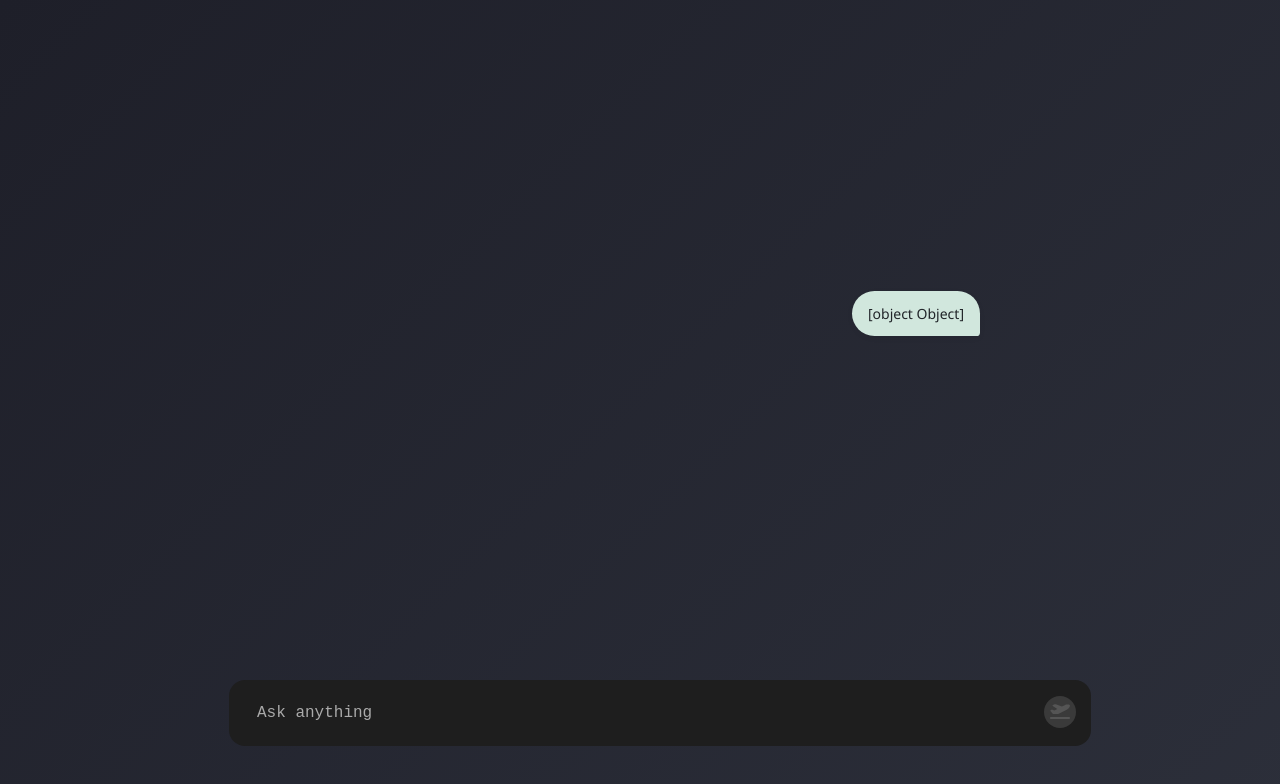
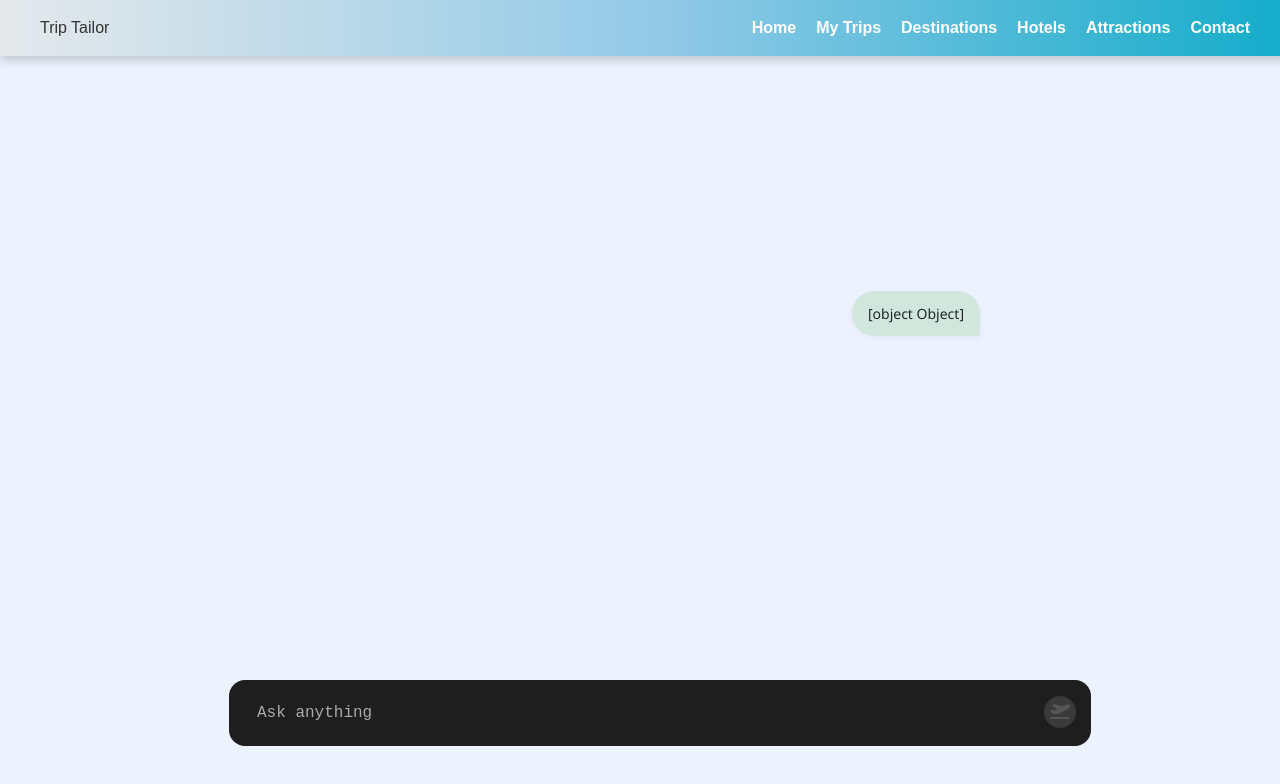
Before and after one commit to NetanelAlis/TripTailor, a React (Vite) app in the folder front/: page /chat in a window 1280 px wide. Shown: the top 784 px of the page. Built offline with nearby package versions, Linux system fonts and the light colour scheme.

Commit message:
Implement RootLayout component and update routing
 modify styles for chat and new chat page

```diff
--- a/front/src/App.jsx
+++ b/front/src/App.jsx
@@ -1,16 +1,23 @@
 import { createBrowserRouter, RouterProvider } from 'react-router-dom';
 import HomePage from './pages/HomePage/HomePage';
 import NewChat from './pages/new-chat/NewChat';
+import RootLayout from './pages/root-layout/RootLayout';
 import Chat from './pages/chat/Chat';
 
 const router = createBrowserRouter([
-    { path: '/', element: <HomePage /> },
-    { path: '/new-chat', element: <NewChat /> },
-    { path: '/chat', element: <Chat /> },
+  {
+    path: '/',
+    element: <RootLayout />,
+    children: [
+      { index: true, element: <HomePage /> },
+      { path: '/new-chat', element: <NewChat /> },
+      { path: '/chat', element: <Chat /> },
+    ],
+  },
 ]);
 
 function App() {
-    return <RouterProvider router={router} />;
+  return <RouterProvider router={router} />;
 }
 
 export default App;
--- a/front/src/pages/chat/chat.css
+++ b/front/src/pages/chat/chat.css
@@ -1,6 +1,6 @@
 .chat-container-chat-page {
   min-height: 100vh;
-  background: linear-gradient(135deg, #1e1f29, #2c2f3a);
+  background-color: #edf2ff;
   display: flex;
   flex-direction: column;
   justify-content: center;
--- a/front/src/pages/new-chat/NewChat.jsx
+++ b/front/src/pages/new-chat/NewChat.jsx
@@ -3,12 +3,14 @@ import './newChat.css';
 
 function NewChat() {
   return (
-    <div className="chat-container">
-      <div className="chat-content">
-        <h1 className="chat-title">Let's plan your next vacation</h1>
-        <ChatTextBox />
+    <>
+      <div className="chat-container">
+        <div className="chat-content">
+          <h1 className="chat-title">Let's plan your next vacation</h1>
+          <ChatTextBox />
+        </div>
       </div>
-    </div>
+    </>
   );
 }
 
--- a/front/src/pages/new-chat/newChat.css
+++ b/front/src/pages/new-chat/newChat.css
@@ -7,8 +7,8 @@ body {
 
 .chat-container {
   min-height: 100vh;
-  background-color: #000000;
-  color: white;
+  background-color: #edf2ff;
+  color: black;
   display: flex;
   justify-content: center;
   align-items: center;
--- /dev/null
+++ b/front/src/pages/root-layout/RootLayout.jsx
@@ -0,0 +1,48 @@
+import styles from './RootLayout.module.css';
+import { Link, Outlet } from 'react-router-dom';
+
+export default function RootLayout() {
+  return (
+    <>
+      <nav className={styles['navbar']}>
+        <div className={styles['logo']}>
+          <span>Trip Tailor</span>
+        </div>
+
+        <ul className={styles['nav-links']}>
+          <li>
+            <Link to="/" className={styles['nav-link']}>
+              Home
+            </Link>
+          </li>
+          <li>
+            <a href="#" className={styles['nav-link']}>
+              My Trips
+            </a>
+          </li>
+          <li>
+            <a href="#" className={styles['nav-link']}>
+              Destinations
+            </a>
+          </li>
+          <li>
+            <a href="#" className={styles['nav-link']}>
+              Hotels
+            </a>
+          </li>
+          <li>
+            <a href="#" className={styles['nav-link']}>
+              Attractions
+            </a>
+          </li>
+          <li>
+            <a href="#" className={styles['nav-link']}>
+              Contact
+            </a>
+          </li>
+        </ul>
+      </nav>
+      <Outlet />
+    </>
+  );
+}
--- /dev/null
+++ b/front/src/pages/root-layout/rootLayout.module.css
@@ -0,0 +1,49 @@
+.navbar {
+  position: fixed;
+  top: 0;
+  left: 0;
+  width: 100%;
+  background: linear-gradient(to right, #e5e9eb, #90c9e7, #09aac7);
+  padding: 15px 30px;
+  display: flex;
+  justify-content: space-between;
+  align-items: center;
+  box-shadow: 0px 4px 10px rgba(0, 0, 0, 0.2);
+  z-index: 1000;
+}
+
+.navbar img {
+  width: 35px;
+  height: auto;
+  margin-right: 10px;
+}
+
+.navbar .logo span {
+  margin-left: 10px;
+}
+
+.nav-links {
+  list-style: none;
+  display: flex;
+  gap: 20px;
+  margin: 0;
+  padding: 0;
+}
+
+.nav-links li {
+  display: inline;
+}
+
+.nav-links a {
+  text-decoration: none;
+  color: white;
+  font-weight: bold;
+  transition: color 0.3s;
+  position: relative;
+
+  left: -60px;
+}
+
+.nav-links a:hover {
+  color: #222;
+}
```
Also changed, not shown: front/src/pages/chat/Chat.jsx (line endings or trailing spaces).
